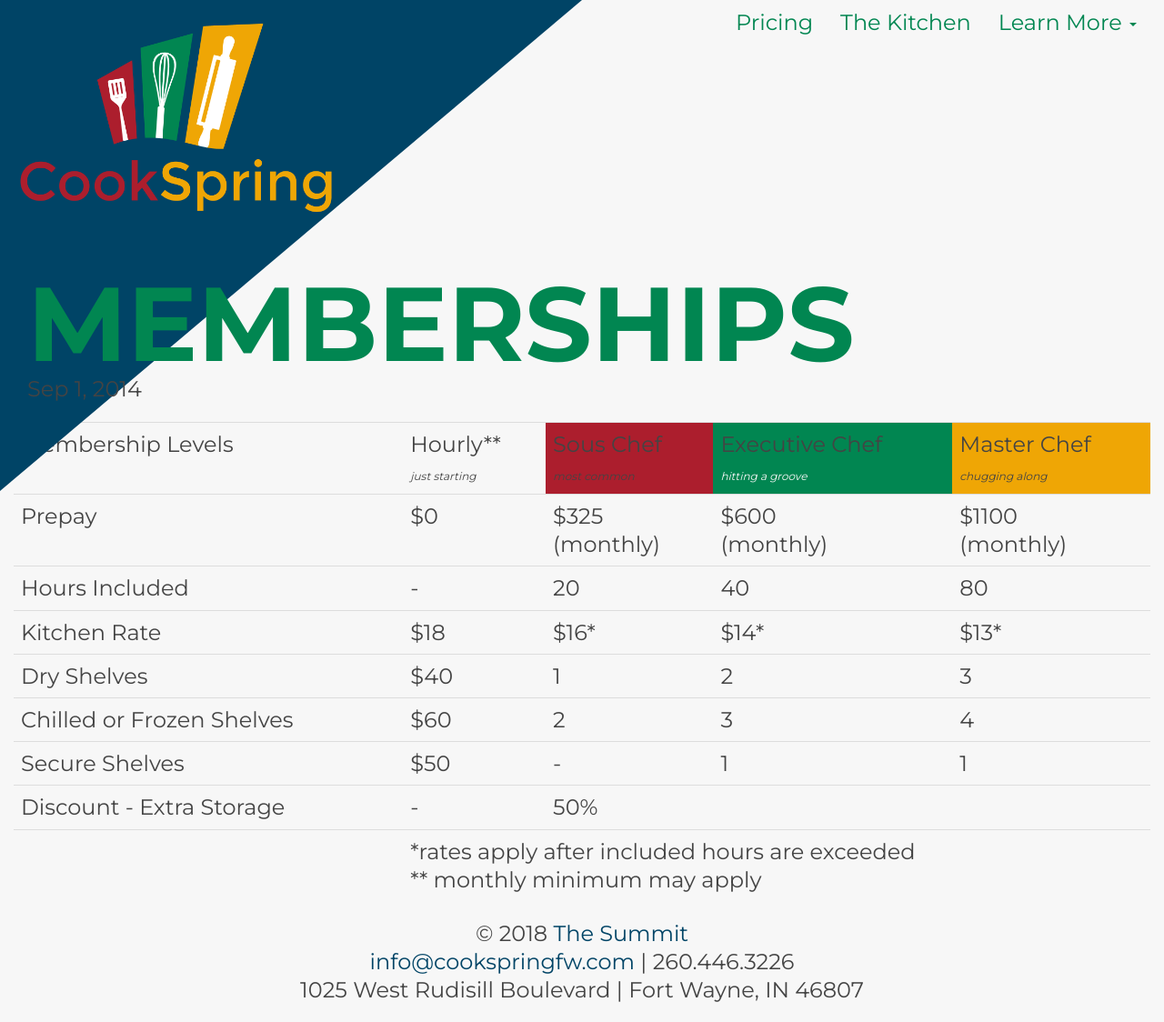
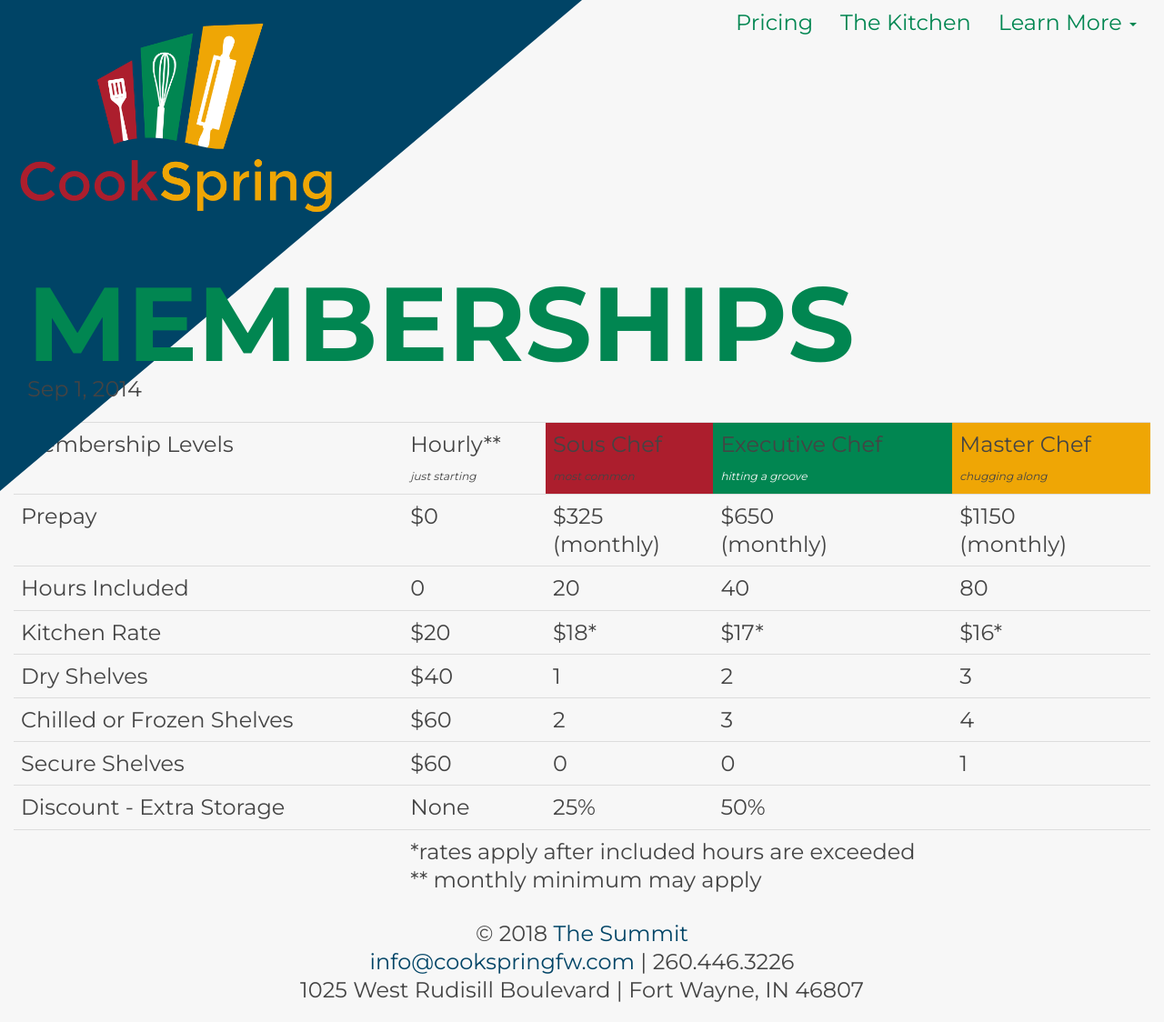
Before and after one commit to The-Summit/cookspring, a Jekyll site: the page built from _posts/2014-09-01-home.md, in a window 1280 px wide. Shown: the whole page at 91% size. Built offline with Jekyll 4.4.1, drawn with Linux system fonts in a browser that asks for light colours; nearby versions of some CDN libraries; our own code applies the rules of GitHub Pages for plain Markdown files; a script that is not in the unit is left out.

Commit message:
Update 2014-09-01-home.md

```diff
--- a/_posts/2014-09-01-home.md
+++ b/_posts/2014-09-01-home.md
@@ -16,12 +16,12 @@
 		<td>Prepay</td>
 		<td>$0 <br /></td>
 		<td>$325 <br /><span class="smalltext">(monthly)</span></td>
-		<td>$600 <br /><span class="smalltext">(monthly)</span></td>
-		<td>$1100 <br /><span class="smalltext">(monthly)</span></td>
+		<td>$650 <br /><span class="smalltext">(monthly)</span></td>
+		<td>$1150 <br /><span class="smalltext">(monthly)</span></td>
     </tr>
     <tr>
 		<td>Hours Included</td>
-		<td>-</td>
+		<td>0</td>
 		<td>20</td>
 		<td>40</td>
 		<td>80</td>
@@ -29,10 +29,10 @@
 
     <tr>
 		<td>Kitchen Rate</td>
-		<td>$18</td>
+		<td>$20</td>
+		<td>$18*</td>
+		<td>$17*</td>
 		<td>$16*</td>
-		<td>$14*</td>
-		<td>$13*</td>
     </tr>
     <tr>
 		<td>Dry Shelves</td>
@@ -50,15 +50,16 @@
     </tr>
     <tr>
 		<td>Secure Shelves</td>
-		<td>$50</td>
-		<td>-</td>
-		<td>1</td>
+		<td>$60</td>
+		<td>0</td>
+		<td>0</td>
 		<td>1</td>
     </tr>
     <tr>
 		<td>Discount - Extra Storage</td>
-		<td>-</td>
-		<td colspan="3" class="bg-black">50%</td>
+		<td>None</td>
+		<td>25%</td>
+		<td colspan="2" class="bg-black">50%</td>
     </tr>
 	<tr>
 		<td></td>
```
